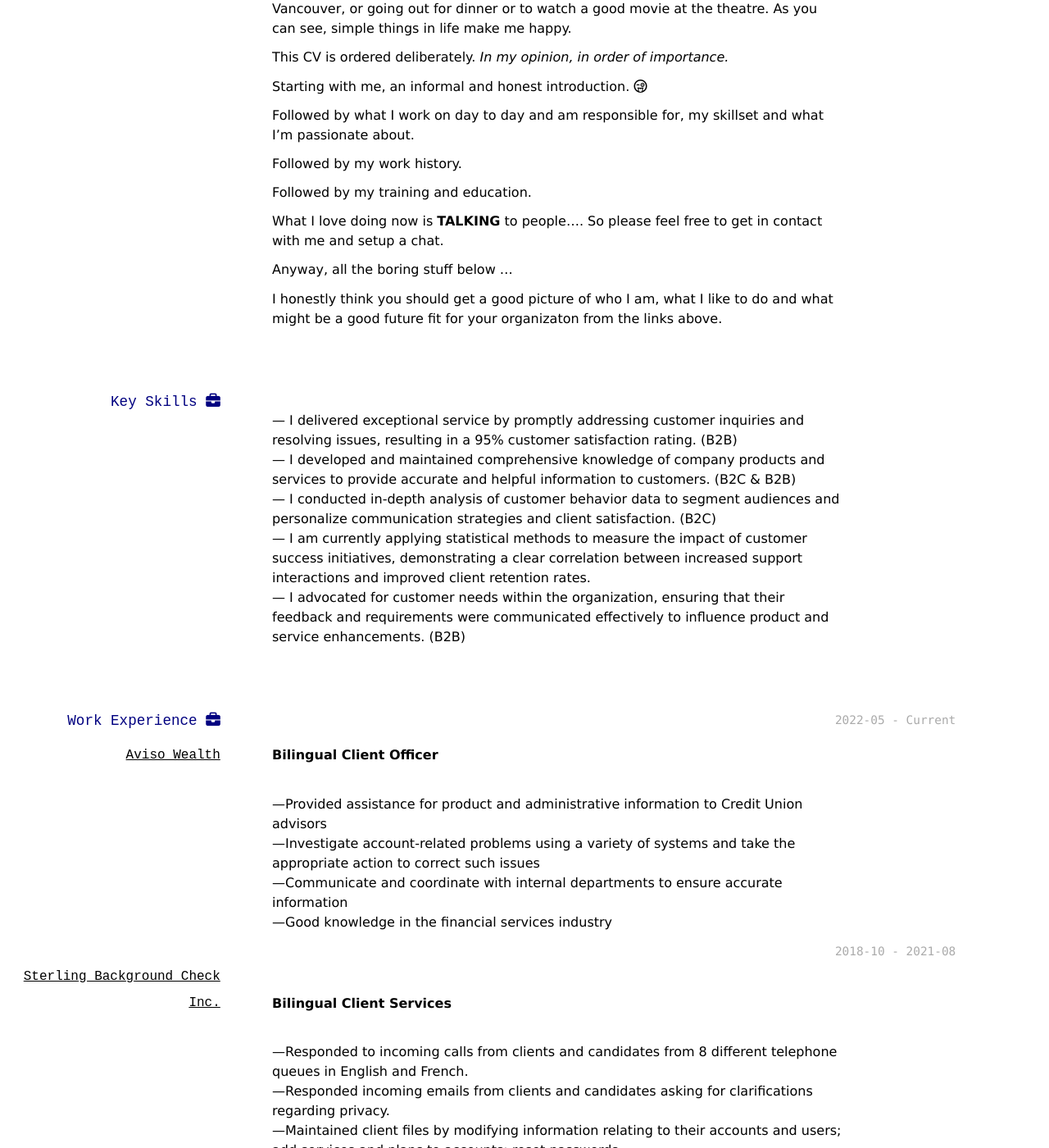
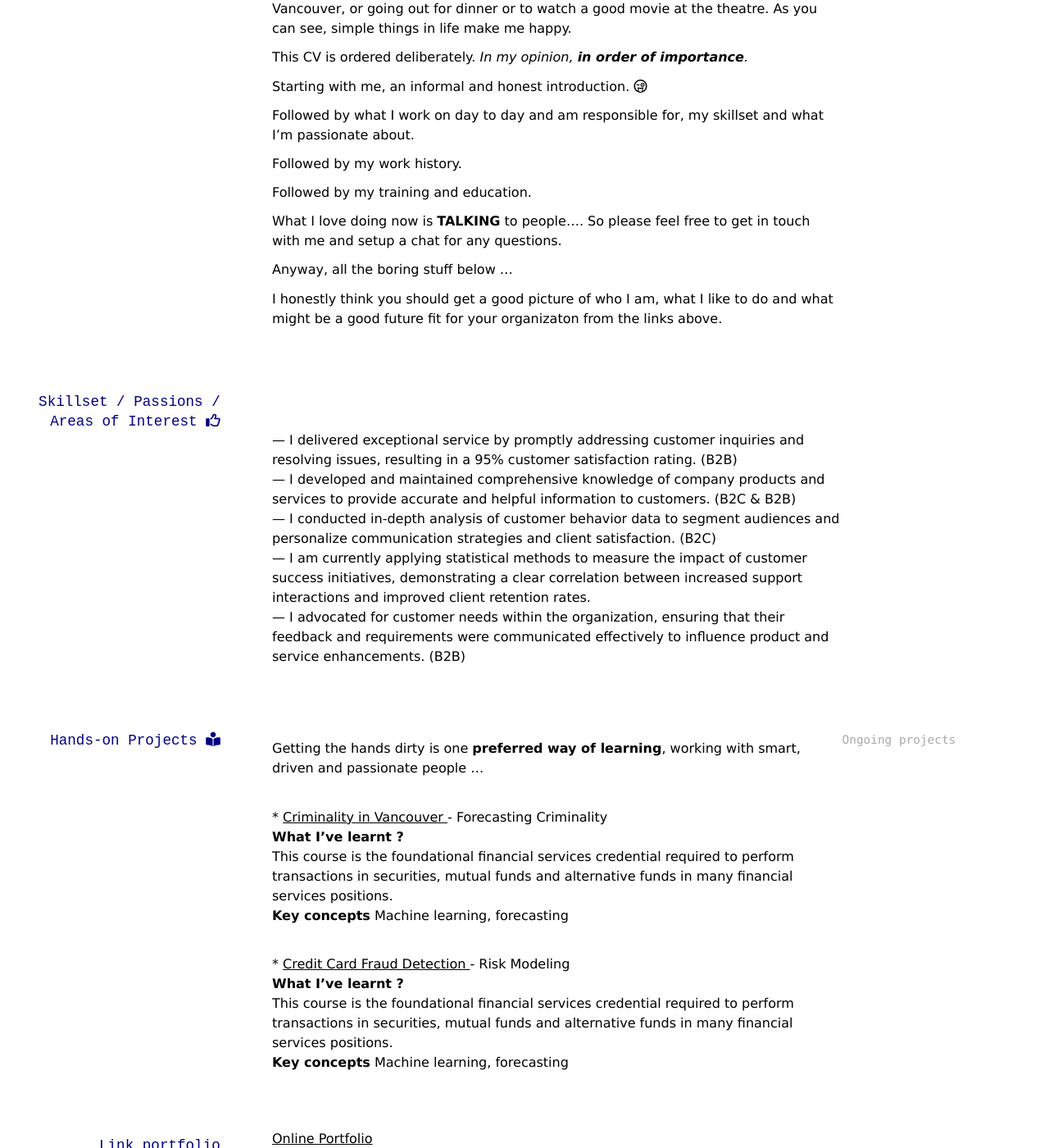
Before and after one commit to s-earnest/resume, a Jekyll site: the page built from index.md, in a window 1280 px wide and 1400 px high, scrolled down 1746 px. Shown: the whole window at 82% size. Built offline with Jekyll 4.4.1, drawn with Linux system fonts in a browser that asks for light colours; nearby versions of some CDN libraries; a style sheet for code colours, icons or effects is not loaded; some of the changed text lies outside the part shown.

Commit message:
20241213 121803

```diff
--- a/index.md
+++ b/index.md
@@ -71,10 +71,7 @@ I promise not to junk your emails or feedback as I rarely post on social media t
 When I am not in front of a computer, I spend time riding Onewheel around Vancouver, or going out for dinner or to watch a good movie at the theatre. As you can see, simple things in life make me happy.
 
 
-
-
-
-This CV is ordered deliberately. *In my opinion, in order of importance.*
+This CV is ordered deliberately. *In my opinion, **in order of importance**.*
 
 Starting with me, an informal and honest introduction. <i class="far fa-grin-tongue-wink"></i>
 
@@ -84,7 +81,7 @@ Followed by my work history.
 
 Followed by my training and education.
 
-What I love doing now is **TALKING** to people.... So please feel free to get in contact with me and setup a chat.
+What I love doing now is **TALKING** to people.... So please feel free to get in touch with me and setup a chat for any questions.
 
 Anyway, all the boring stuff below ...
 
@@ -92,15 +89,112 @@ Anyway, all the boring stuff below ...
 I honestly think you should get a good picture of who I am, what I like to do and what might be a good future fit for your organizaton from the links above.
 
 
+<!--
+(1) informal and honest introduction
+(2) what i do and responsabilities for the skiilset and what I'm passionate about
+(2) skiilset / passions / areas of interest
+(3) work history
+(4) training and education
+(5)
 
 
-## Key Skills <i class="fas fa-briefcase"></i>
+-->
+
+## Skillset / Passions / Areas of Interest <i class="far fa-thumbs-up"></i>
+
+<!-- ## Key Skills <i class="fas fa-briefcase"></i>  -->
 
 <br>— I delivered exceptional service by promptly addressing customer inquiries and resolving issues, resulting in a 95% customer satisfaction rating. (B2B)
 <br>— I developed and maintained comprehensive knowledge of company products and services to provide accurate and helpful information to customers. (B2C & B2B)
 <br>— I conducted in-depth analysis of customer behavior data to segment audiences and personalize communication strategies and client satisfaction. (B2C)
 <br>— I am currently applying statistical methods to measure the impact of customer success initiatives, demonstrating a clear correlation between increased support interactions and improved client retention rates.
 <br>— I advocated for customer needs within the organization, ensuring that their feedback and requirements were communicated effectively to influence product and service enhancements. (B2B)
+
+
+
+
+
+
+
+## Hands-on Projects  <i class="fas fa-book-reader"></i>
+
+`Ongoing projects`
+
+Getting the hands dirty is one **preferred way of learning**, working with smart, driven and passionate people ...
+
+<br>* [ Criminality in Vancouver ]( https://s-earnest.github.io/posts/Crime-in-Vancouver/ ){:target="_blank"} - Forecasting Criminality
+<br>**What I've learnt ?**
+<br>This course is the foundational financial services credential required to perform transactions in securities, mutual funds and alternative funds in many financial services positions.
+<br>**Key concepts**
+Machine learning, forecasting
+
+
+<br>* [ Credit Card Fraud Detection ]( https://s-earnest.github.io/posts/Credit-Card-Fraud/ ){:target="_blank"} - Risk Modeling
+<br>**What I've learnt ?**
+<br>This course is the foundational financial services credential required to perform transactions in securities, mutual funds and alternative funds in many financial services positions.
+<br>**Key concepts**
+Machine learning, forecasting
+
+
+
+
+## Link portfolio
+
+* [ Online Portfolio ]( https://s-earnest.github.io ){:target="_blank"}
+
+
+<!--
+* [ Tableau Public ]( https://s-earnest.github.io/posts/Crime-in-Vancouver/ ){:target="_blank"}
+-->
+
+
+
+
+<!--
+
+## Hands-on Projects examples  <i class="fas fa-book-reader"></i>
+
+`Ongoing projects`
+
+Getting the hands dirty is one **preferred way of learning**, working with smart, driven and passionate people ...
+
+<br>* [ Criminality in Vancouver ]( https://s-earnest.github.io/posts/Crime-in-Vancouver/ ){:target="_blank"} - Forecasting Criminality
+<br>* [ Credit Card Fraud Detection ]( https://s-earnest.github.io/posts/Credit-Card-Fraud/ ){:target="_blank"} - Machine Learning
+<br>* [ Bike Sharing System ]( https://s-earnest.github.io/posts/Bike-Sharing-System-EDA/ ){:target="_blank"} - Time Series
+<br>* [ Baggage Complaints ]( https://s-earnest.github.io/posts/Baggage-Complaints/ ){:target="_blank"} - Data Exploration
+<br>* [ Baggage Complaints ]( https://s-earnest.github.io/posts/Baggage-Complaints/ ){:target="_blank"} - Data Exploration
+<br>* [ Baggage Complaints ]( https://s-earnest.github.io/posts/Baggage-Complaints/ ){:target="_blank"} - Data Exploration
+<br>* [ Baggage Complaints ]( https://s-earnest.github.io/posts/Baggage-Complaints/ ){:target="_blank"} - Data Exploration
+<br>* [ Baggage Complaints ]( https://s-earnest.github.io/posts/Baggage-Complaints/ ){:target="_blank"} - Data Exploration
+<br>* [ Baggage Complaints ]( https://s-earnest.github.io/posts/Baggage-Complaints/ ){:target="_blank"} - Data Exploration
+
+
+
+`Completed`
+
+Getting the hands dirty is one **preferred way of learning**, working with smart, driven and passionate people ...
+
+<br>* [ Criminality in Vancouver ]( https://s-earnest.github.io/posts/Crime-in-Vancouver/ ){:target="_blank"} - Forecasting Criminality
+
+<br> What I've learnt?
+
+
+
+<br>* [ Credit Card Fraud Detection ]( https://s-earnest.github.io/posts/Credit-Card-Fraud/ ){:target="_blank"} - Machine Learning
+<br>* [ Bike Sharing System ]( https://s-earnest.github.io/posts/Bike-Sharing-System-EDA/ ){:target="_blank"} - Time Series
+<br>* [ Baggage Complaints ]( https://s-earnest.github.io/posts/Baggage-Complaints/ ){:target="_blank"} - Data Exploration
+<br>* [ Baggage Complaints ]( https://s-earnest.github.io/posts/Baggage-Complaints/ ){:target="_blank"} - Data Exploration
+<br>* [ Baggage Complaints ]( https://s-earnest.github.io/posts/Baggage-Complaints/ ){:target="_blank"} - Data Exploration
+<br>* [ Baggage Complaints ]( https://s-earnest.github.io/posts/Baggage-Complaints/ ){:target="_blank"} - Data Exploration
+<br>* [ Baggage Complaints ]( https://s-earnest.github.io/posts/Baggage-Complaints/ ){:target="_blank"} - Data Exploration
+<br>* [ Baggage Complaints ]( https://s-earnest.github.io/posts/Baggage-Complaints/ ){:target="_blank"} - Data Exploration
+
+
+
+
+
+
+-->
 
 
 
@@ -256,52 +350,6 @@ Deeper knowledge of securities rules and legislation.
 
 
 
-
-<!--
-
-## Hands-on Projects examples  <i class="fas fa-book-reader"></i>
-
-`Ongoing projects`
-
-Getting the hands dirty is one **preferred way of learning**, working with smart, driven and passionate people ...
-
-<br>* [ Criminality in Vancouver ]( https://s-earnest.github.io/posts/Crime-in-Vancouver/ ){:target="_blank"} - Forecasting Criminality
-<br>* [ Credit Card Fraud Detection ]( https://s-earnest.github.io/posts/Credit-Card-Fraud/ ){:target="_blank"} - Machine Learning
-<br>* [ Bike Sharing System ]( https://s-earnest.github.io/posts/Bike-Sharing-System-EDA/ ){:target="_blank"} - Time Series
-<br>* [ Baggage Complaints ]( https://s-earnest.github.io/posts/Baggage-Complaints/ ){:target="_blank"} - Data Exploration
-<br>* [ Baggage Complaints ]( https://s-earnest.github.io/posts/Baggage-Complaints/ ){:target="_blank"} - Data Exploration
-<br>* [ Baggage Complaints ]( https://s-earnest.github.io/posts/Baggage-Complaints/ ){:target="_blank"} - Data Exploration
-<br>* [ Baggage Complaints ]( https://s-earnest.github.io/posts/Baggage-Complaints/ ){:target="_blank"} - Data Exploration
-<br>* [ Baggage Complaints ]( https://s-earnest.github.io/posts/Baggage-Complaints/ ){:target="_blank"} - Data Exploration
-<br>* [ Baggage Complaints ]( https://s-earnest.github.io/posts/Baggage-Complaints/ ){:target="_blank"} - Data Exploration
-
-
-
-`Completed`
-
-Getting the hands dirty is one **preferred way of learning**, working with smart, driven and passionate people ...
-
-<br>* [ Criminality in Vancouver ]( https://s-earnest.github.io/posts/Crime-in-Vancouver/ ){:target="_blank"} - Forecasting Criminality
-
-<br> What I've learnt?
-
-
-
-<br>* [ Credit Card Fraud Detection ]( https://s-earnest.github.io/posts/Credit-Card-Fraud/ ){:target="_blank"} - Machine Learning
-<br>* [ Bike Sharing System ]( https://s-earnest.github.io/posts/Bike-Sharing-System-EDA/ ){:target="_blank"} - Time Series
-<br>* [ Baggage Complaints ]( https://s-earnest.github.io/posts/Baggage-Complaints/ ){:target="_blank"} - Data Exploration
-<br>* [ Baggage Complaints ]( https://s-earnest.github.io/posts/Baggage-Complaints/ ){:target="_blank"} - Data Exploration
-<br>* [ Baggage Complaints ]( https://s-earnest.github.io/posts/Baggage-Complaints/ ){:target="_blank"} - Data Exploration
-<br>* [ Baggage Complaints ]( https://s-earnest.github.io/posts/Baggage-Complaints/ ){:target="_blank"} - Data Exploration
-<br>* [ Baggage Complaints ]( https://s-earnest.github.io/posts/Baggage-Complaints/ ){:target="_blank"} - Data Exploration
-<br>* [ Baggage Complaints ]( https://s-earnest.github.io/posts/Baggage-Complaints/ ){:target="_blank"} - Data Exploration
-
-
-
-
-
-
--->
 
 
 ## Extra Curriculum Education
```
Also changed, not shown: other parts of index.md (+5 -14 lines).
